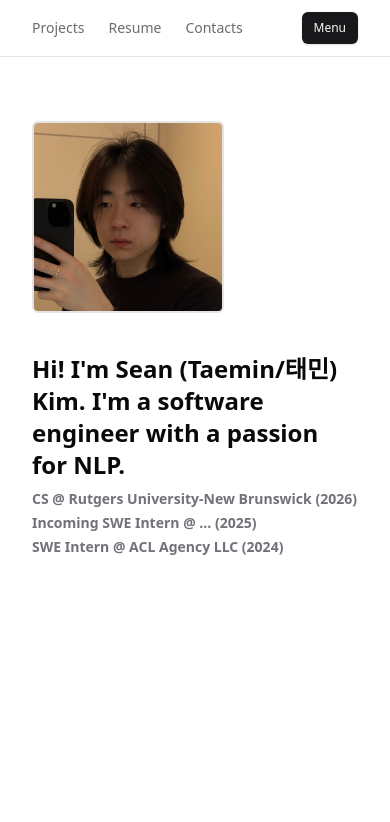
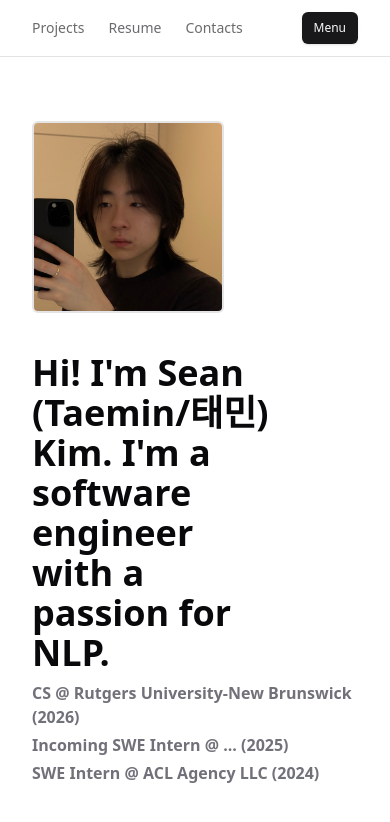
Before and after one commit to skarokin/portfolio-rehaul, a SvelteKit app: page / in a window 390 px wide. Shown: the top 822 px of the page. Built offline with nearby package versions, Linux system fonts and the light colour scheme.

Commit message:
Revert "home page fonts and widths more mobile-friendly"
This reverts commit 27c2ae3d4a89b554e0b54c834b42dfc762f96fee.

```diff
--- a/src/routes/+page.svelte
+++ b/src/routes/+page.svelte
@@ -10,17 +10,17 @@
         <Avatar.Fallback>sk</Avatar.Fallback>
     </Avatar.Root>
 
-    <h1 class="text-left font-bold text-2xl sm:text-4xl w-full sm:w-3/4 mt-8">
+    <h1 class="text-left font-bold text-4xl w-3/4 mt-8">
         Hi! I'm Sean (Taemin/태민) Kim. I'm a software engineer with a passion for NLP.
     </h1>
     <div class="flex flex-col gap-1">
-        <h3 class="font-semibold text-sm sm:text-base text-muted-foreground">
+        <h3 class="font-semibold text-muted-foreground">
             CS @ Rutgers University-New Brunswick (2026)
         </h3>
-        <h3 class="font-semibold text-sm sm:text-base text-muted-foreground">
+        <h3 class="font-semibold text-muted-foreground">
             Incoming SWE Intern @ ... (2025)
         </h3>
-        <h3 class="font-semibold text-sm sm:text-base text-muted-foreground">
+        <h3 class="font-semibold text-muted-foreground">
             SWE Intern @ ACL Agency LLC (2024)
         </h3>
     </div>
```
